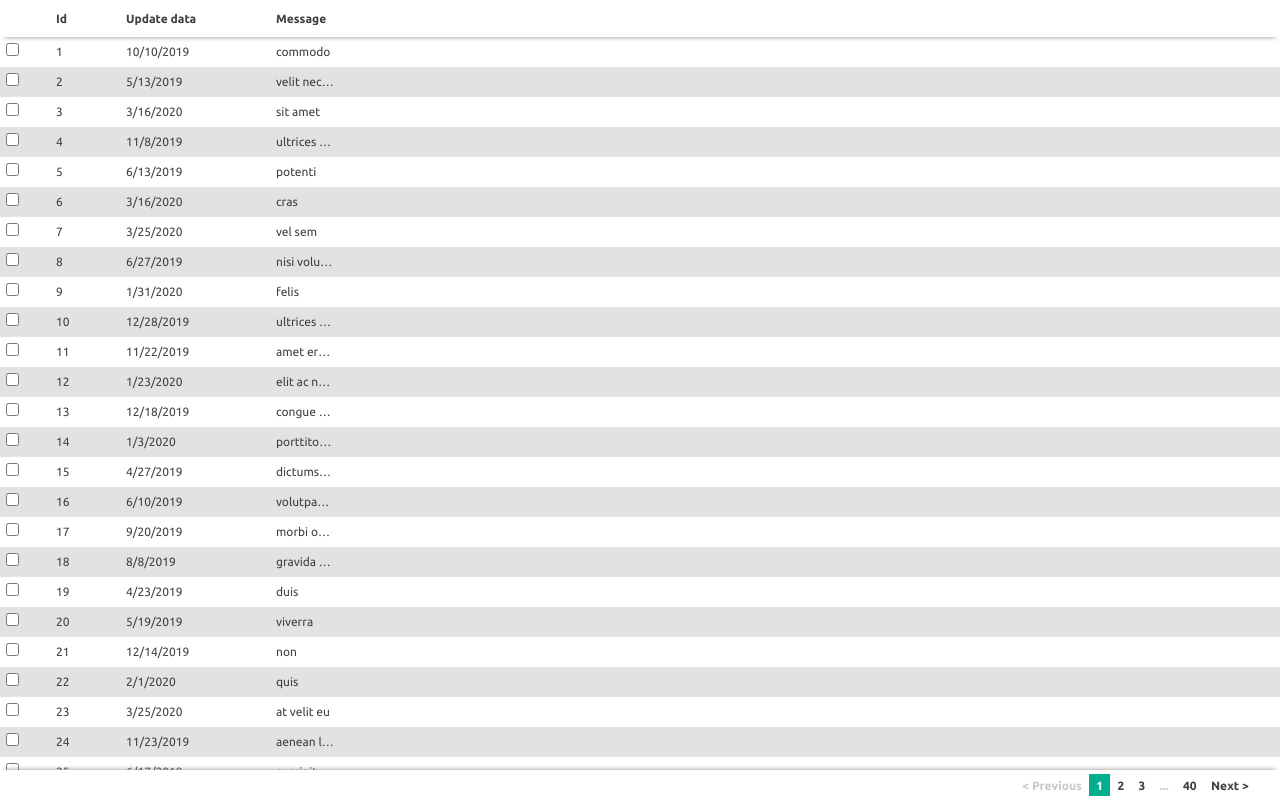
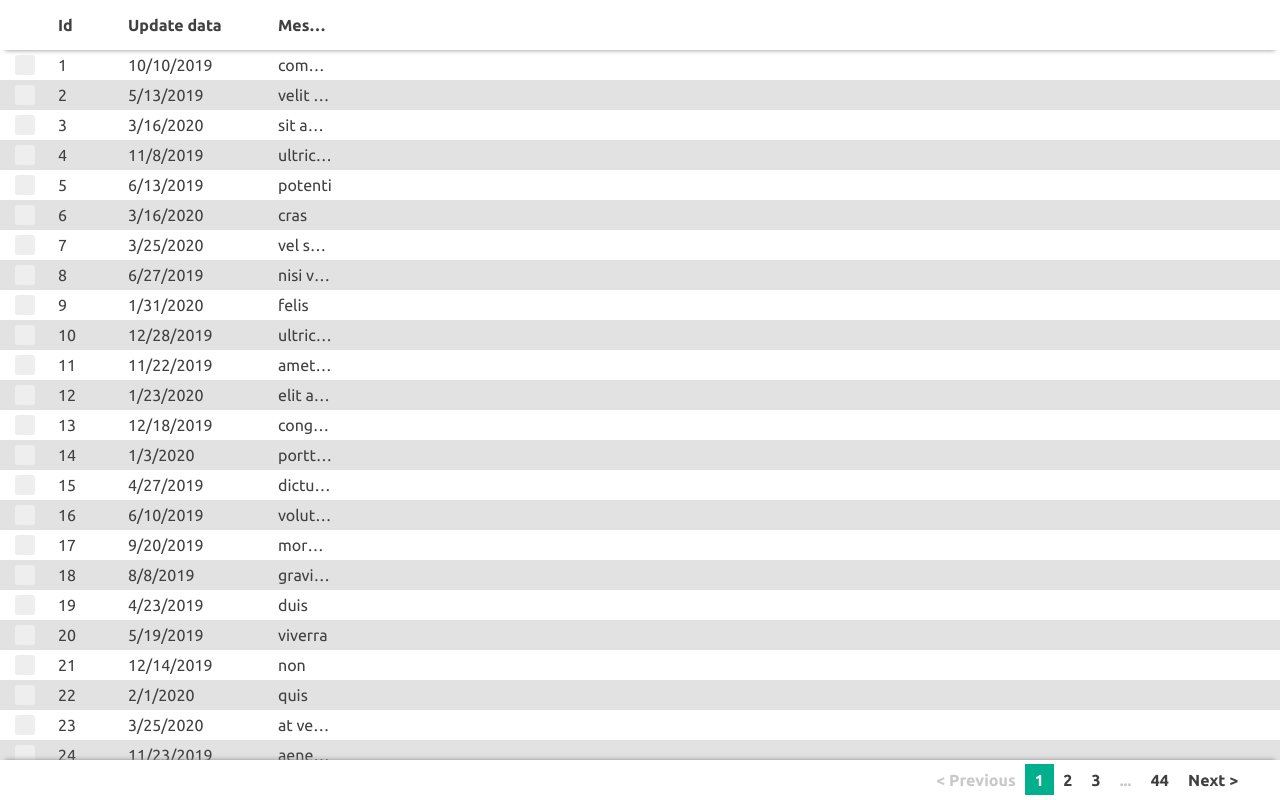
Before and after one commit to abdurahmanus/the-table, a React (Create React App) app: page / in a window 1280 px wide. Built offline with nearby package versions, Linux system fonts and the light colour scheme.

Commit message:
checkboxes, small changes

```diff
--- /dev/null
+++ b/src/Table/Checkbox.module.scss
@@ -0,0 +1,57 @@
+.Checkbox {
+  display: block;
+  position: relative;
+  cursor: pointer;
+  width: 20px;
+  height: 20px;
+  // todo: check auto prefixer
+  -webkit-user-select: none;
+  -moz-user-select: none;
+  -ms-user-select: none;
+  user-select: none;
+}
+
+.Checkbox input {
+  position: absolute;
+  opacity: 0;
+  height: 0;
+  width: 0;
+}
+
+.Checkmark {
+  position: absolute;
+  height: 20px;
+  width: 20px;
+  background-color: #eee;
+  border-radius: 0.2em;
+}
+
+.Checkbox:hover input ~ .Checkmark {
+  background-color: #ccc;
+}
+
+.Checkbox input:checked ~ .Checkmark {
+  background-color: var(--primary-color);
+}
+
+.Checkmark:after {
+  content: "";
+  position: absolute;
+  display: none;
+}
+
+.Checkbox input:checked ~ .Checkmark:after {
+  display: block;
+}
+
+.Checkbox .Checkmark:after {
+  left: 6px;
+  top: 2px;
+  width: 5px;
+  height: 10px;
+  border: solid white;
+  border-width: 0 3px 3px 0;
+  -webkit-transform: rotate(45deg);
+  -ms-transform: rotate(45deg);
+  transform: rotate(45deg);
+}
--- /dev/null
+++ b/src/Table/Checkbox.tsx
@@ -0,0 +1,20 @@
+import React, { useRef } from "react";
+import styles from "./Checkbox.module.scss";
+
+export interface CheckboxProps {
+  checked?: boolean;
+  onChange: (checked: boolean) => void;
+}
+
+export function Checkbox({ checked, onChange }: CheckboxProps) {
+  const ref = useRef<HTMLInputElement>(null);
+  return (
+    <div
+      className={styles.Checkbox}
+      onClick={() => onChange(ref.current!.checked)}
+    >
+      <input ref={ref} type="checkbox" checked={checked} onChange={() => {}} />
+      <span className={styles.Checkmark}></span>
+    </div>
+  );
+}
--- a/src/Table/Table.module.scss
+++ b/src/Table/Table.module.scss
@@ -6,7 +6,6 @@ $checkable-width: 50px;
   flex-direction: column;
   background-color: var(--row-color);
   color: var(--text-color);
-  font-size: 12px;
 }
 
 .Table * {
@@ -21,10 +20,6 @@ $checkable-width: 50px;
   font-weight: bold;
   box-shadow: 0 5px 5px -5px $shadow-color;
   z-index: 1000;
-
-  // & :global(.checkable) {
-  //   width: $checkable-width;
-  // }
 }
 
 .TableBody {
@@ -74,6 +69,9 @@ $checkable-width: 50px;
 
   &:global(.checkable) {
     width: $checkable-width;
+    display: flex;
+    justify-content: center;
+    align-items: center;
   }
 }
 
--- a/src/Table/Table.tsx
+++ b/src/Table/Table.tsx
@@ -19,6 +19,7 @@ import {
   BaseDataItem,
 } from "./interface";
 import { TableHeader } from "./TableHeader";
+import { Checkbox } from "./Checkbox";
 
 const TableBodyBackground: React.FC<{ height: number }> = memo(({ height }) => {
   return (
@@ -83,7 +84,7 @@ export function Table<TDataItem extends BaseDataItem>({
 
     // todo: разобраться почему высота меняется 2жды в начале
     async function doUpdate() {
-      const pageSize = Math.ceil(height / rowHeight),
+      const pageSize = Math.floor(height / rowHeight),
         current = Math.ceil(scrollTop / (pageSize * rowHeight)) + 1,
         prev = Math.floor(scrollTop / (pageSize * rowHeight)) + 1,
         twoPages = current !== prev,
@@ -158,8 +159,7 @@ export function Table<TDataItem extends BaseDataItem>({
                 >
                   {checkable && (
                     <div className={`${styles.TableCell} checkable`}>
-                      <input
-                        type="checkbox"
+                      <Checkbox
                         checked={!!checked[i]}
                         onChange={() => toggleCheck(i)}
                       />
@@ -185,19 +185,6 @@ export function Table<TDataItem extends BaseDataItem>({
       </div>
     </>
   );
-}
-
-const skeletonStyle: React.CSSProperties = {
-  background: "#ccc",
-  width: "calc(100% - 10px)",
-  height: "calc(100% - 20px)",
-  position: "relative",
-  top: 10,
-  left: 0,
-};
-
-function Skeleton() {
-  return <div style={skeletonStyle}></div>;
 }
 
 function mergeData<TDataItem>(
--- a/src/Table/customHooks/useResizeObserver.ts
+++ b/src/Table/customHooks/useResizeObserver.ts
@@ -1,6 +1,6 @@
-import { useEffect, useState, useMemo } from "react";
+import { useEffect, useState } from "react";
 import ResizeObserver from "resize-observer-polyfill";
-import debounce from "lodash/fp/debounce";
+import debounce from "lodash/fp/debounce"; // todo: не тащить за собой библиотеку из-за одной функции
 
 export function useResizeObserver(
   targetRef: React.RefObject<HTMLElement>,
@@ -24,6 +24,5 @@ export function useResizeObserver(
     return () => observer.unobserve(target!);
   }, [targetRef, wait]);
 
-  // is it ok?
-  return useMemo(() => size, [size]);
+  return size;
 }
--- a/src/Table/customHooks/useScroll.ts
+++ b/src/Table/customHooks/useScroll.ts
@@ -1,4 +1,4 @@
-import { useEffect, useCallback, useState, useMemo } from "react";
+import { useEffect, useCallback, useState } from "react";
 import smoothscroll from "smoothscroll-polyfill";
 import debounce from "lodash/fp/debounce"; // todo: не тащить за собой библиотеку из-за одной функции
 
@@ -42,5 +42,5 @@ export function useScroll(
     [targetRef]
   );
 
-  return useMemo(() => ({ scrollTo, scrollTop }), [scrollTo, scrollTop]);
+  return { scrollTo, scrollTop };
 }
```
Also changed, not shown: 1 other file (tests, documents, lock files or other folders).
